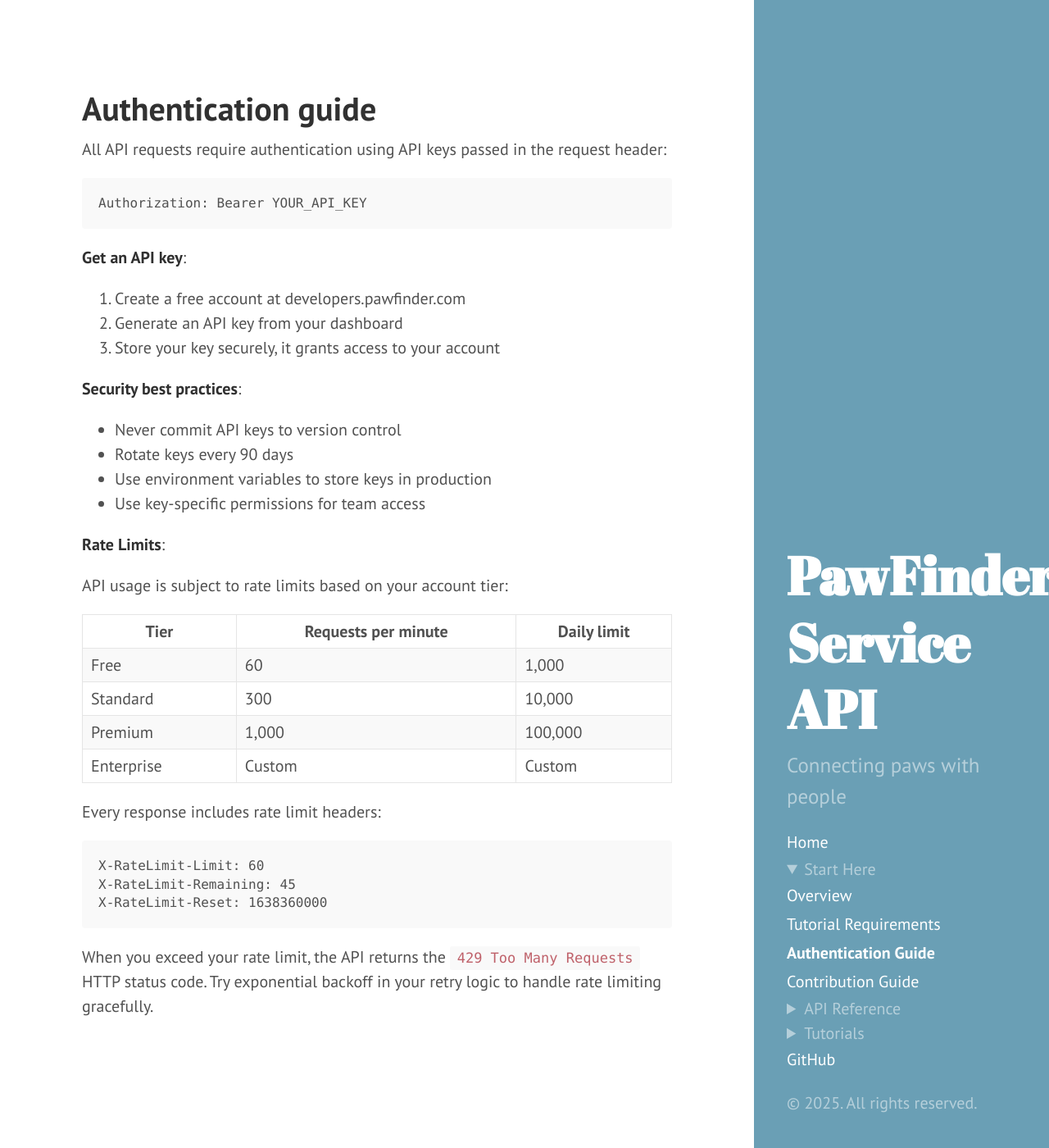
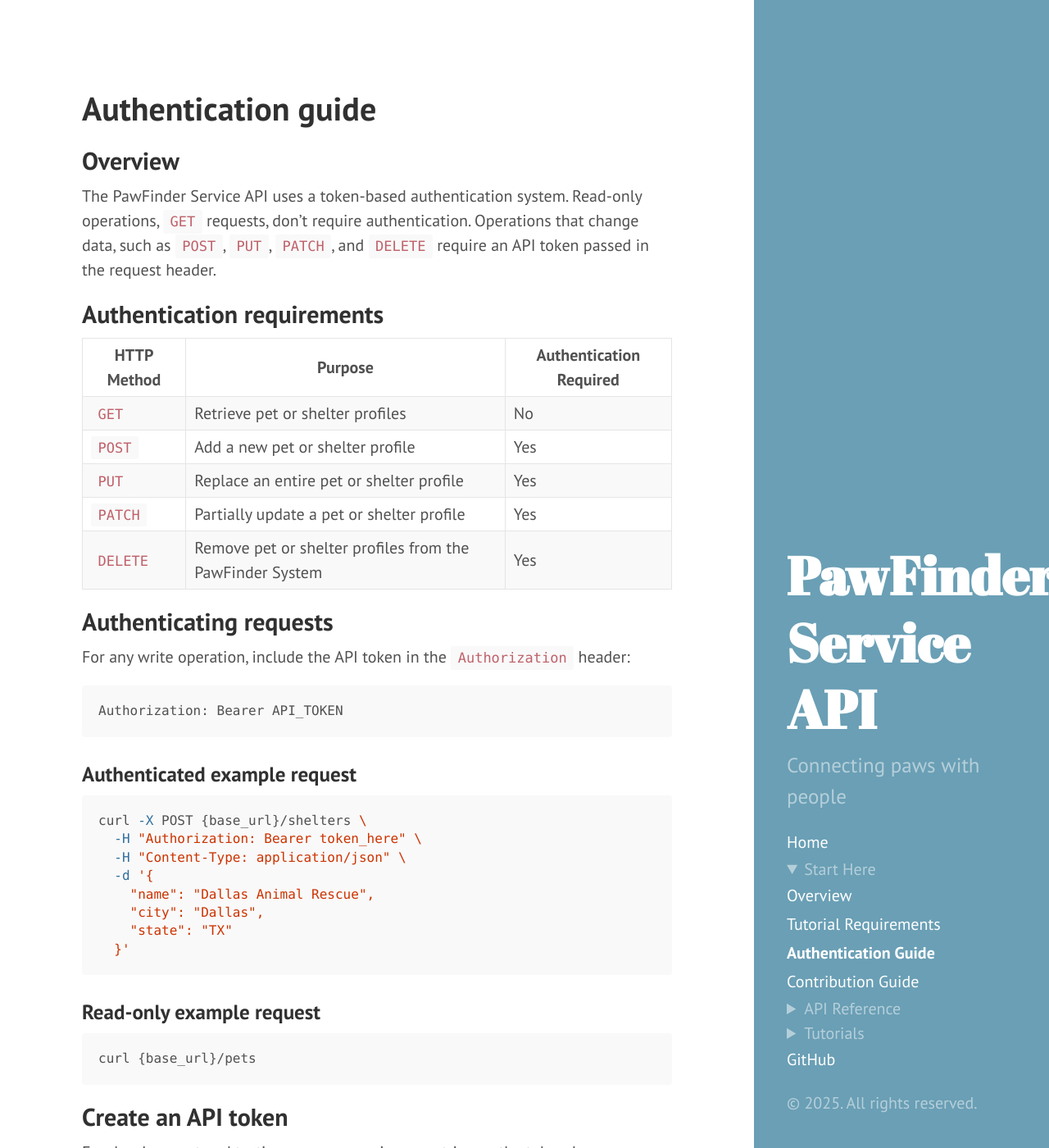
Before and after one commit to rhyannonjoy/pawfinder-service, a Jekyll site: the page built from docs/overview/authentication-guide.md, in a window 1280 px wide and 1400 px high. Shown: the whole window at 82% size. Built offline with Jekyll 4.4.1, drawn with Linux system fonts in a browser that asks for light colours; some of the changed text lies outside the part shown.

Commit message:
docs(auth): rewrite auth guide
- Squashed 4 commits

````diff
--- a/docs/overview/authentication-guide.md
+++ b/docs/overview/authentication-guide.md
@@ -6,28 +6,145 @@ permalink: /docs/overview/authentication-guide/
 
 # Authentication guide
 
-All API requests require authentication using API keys passed in the request header:
+## Overview
+
+The PawFinder Service API uses a token-based authentication system.
+Read-only operations, `GET` requests, don't require authentication.
+Operations that change data, such as `POST`, `PUT`, `PATCH`, and
+`DELETE` require an API token passed in the request header.
+
+## Authentication requirements
+
+| HTTP Method | Purpose | Authentication Required |
+|-------------|---------|------------------------|
+| `GET` | Retrieve pet or shelter profiles | No |
+| `POST` | Add a new pet or shelter profile | Yes |
+| `PUT` | Replace an entire pet or shelter profile | Yes |
+| `PATCH` | Partially update a pet or shelter profile | Yes |
+| `DELETE` | Remove pet or shelter profiles from the PawFinder System | Yes |
+
+## Authenticating requests
+
+For any write operation, include the API token in the `Authorization` header:
 
 ```shell
-Authorization: Bearer YOUR_API_KEY
+Authorization: Bearer API_TOKEN
 ```
 
-**Get an API key**:
+### Authenticated example request
 
-1. Create a free account at developers.pawfinder.com
-2. Generate an API key from your dashboard
-3. Store your key securely, it grants access to your account
+```bash
+curl -X POST {base_url}/shelters \
+  -H "Authorization: Bearer token_here" \
+  -H "Content-Type: application/json" \
+  -d '{
+    "name": "Dallas Animal Rescue",
+    "city": "Dallas",
+    "state": "TX"
+  }'
+```
 
-**Security best practices**:
+### Read-only example request
 
-- Never commit API keys to version control
-- Rotate keys every 90 days
-- Use environment variables to store keys in production
-- Use key-specific permissions for team access
+```bash
+curl {base_url}/pets
+```
 
-**Rate Limits**:
+## Create an API token
 
-API usage is subject to rate limits based on your account tier:
+For development and testing purposes, assign any string as the token.
+In a production environment, PawFinder issues tokens through a proper
+authentication system.
+
+**For local development:**
+
+1. As described in the [Tutorial Requirements](tutorial-requirements.md),
+start the PawFinder json-server instance: `json-server -w pawfinder-db-source.json`.
+2. Use any string as the token, such as `test-token`, `dev-key`, etc.
+3. Pass it in the `Authorization: Bearer` header to perform write operations.
+
+## Security best practices
+
+- **Never commit tokens to version control.** Use environment variables
+or create an `.env` file and add it to the `.gitignore` file.
+- **Rotate tokens regularly** in production environments.
+- **Use different tokens for different environments** such as development,
+stage, QA, and production.
+- **Store tokens securely** and treat them like passwords.
+- **Limit token permissions**. In a production environment with a robust backend
+system, use tokens with write-only or read-only scopes as needed.
+
+### Environment variable example
+
+```bash
+# Store the token in an .env file and don't commit it to git
+API_TOKEN=secret_token
+
+# Use the token in the request
+curl -X POST {base_url}/pets \
+  -H "Authorization: Bearer $API_TOKEN" \
+  -H "Content-Type: application/json" \
+  -d '{"name": "Buddy", "species": "dog"}'
+```
+
+## Error responses
+
+### Missing authentication
+
+A write operation attempt without an authentication header returns
+a `401 Unauthorized` response:
+
+```json
+{
+  "error": "Unauthorized",
+  "message": "Authentication token is required for this operation."
+}
+```
+
+### Invalid authentication
+
+An invalid or malformed token returns a `403 Forbidden` response:
+
+```json
+{
+  "error": "Forbidden",
+  "message": "Invalid or expired authentication token."
+}
+```
+
+### Reaching the rate limit
+
+Reaching the rate limit returns the `429 Too Many Requests` response:
+
+```json
+{
+  "error": "Too Many Requests",
+  "message": "Rate limit exceeded. Try again in 60 seconds.",
+  "status": 429,
+  "retry_after": 60
+}
+```
+
+## Rate limiting
+
+For development and testing, there are currently no strict rate limits,
+as json-server isn't designed for high-volume traffic. In production,
+use rate limiting to:
+
+- Prevent abuse
+- Ensure fair access across users
+- Protect backend resources
+
+A typical approach would limit requests per IP or API key over a time window.
+In a production environment, responses might include rate limit headers:
+
+```shell
+X-RateLimit-Limit: 60
+X-RateLimit-Remaining: 45
+X-RateLimit-Reset: 1638360000
+```
+
+An example breakdown of client request limits:
 
 | Tier | Requests per minute | Daily limit |
 |------|---------------------|-------------|
@@ -36,13 +153,14 @@ API usage is subject to rate limits based on your account tier:
 | Premium | 1,000 | 100,000 |
 | Enterprise | Custom | Custom |
 
-Every response includes rate limit headers:
+## Implementation note
 
-```shell
-X-RateLimit-Limit: 60
-X-RateLimit-Remaining: 45
-X-RateLimit-Reset: 1638360000
-```
+The PawFinder Service API is a project for shared documentation practice
+and educational purposes only. PawFinder uses json-server and an intentionally
+minimal authentication system. In a production system, consider the following:
 
-When you exceed your rate limit, the API returns the `429 Too Many Requests` HTTP status code.
-Try exponential backoff in your retry logic to handle rate limiting gracefully.
+- Audit logging of all authenticated requests
+- Cryptographic key management
+- [OAuth 2.0](https://oauth.net/2/) or similar industry-standard authentication
+- Abuse prevention systems with robust rate limiting methods
+- Token TTLs, time to live policies, and refresh mechanisms
````
Also changed, not shown: index.md (+1 -2 lines).
